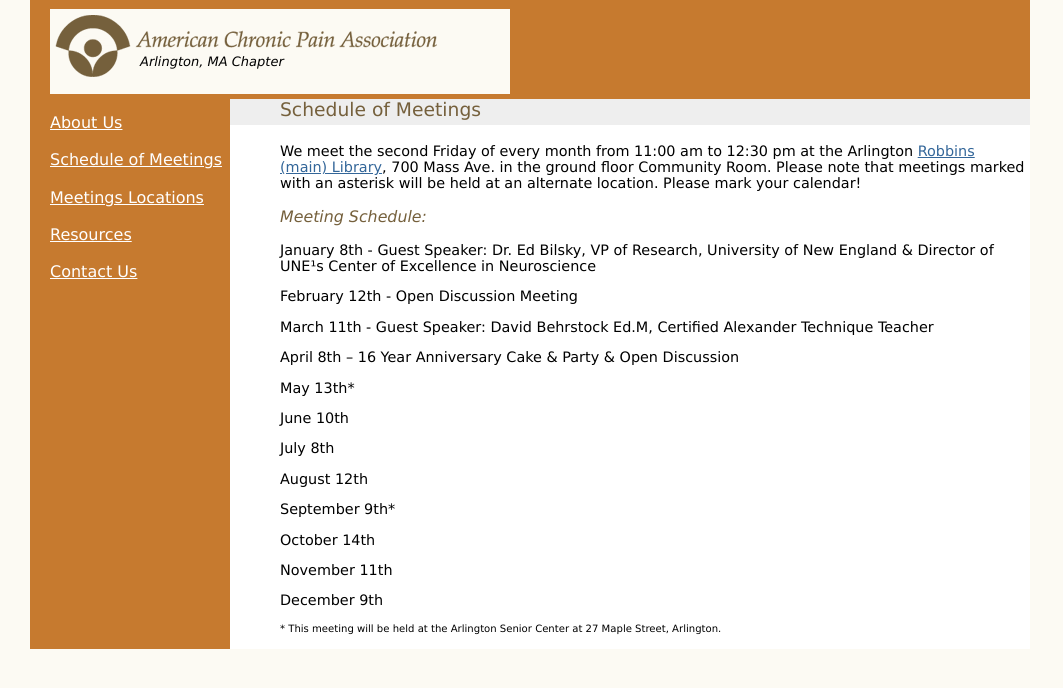
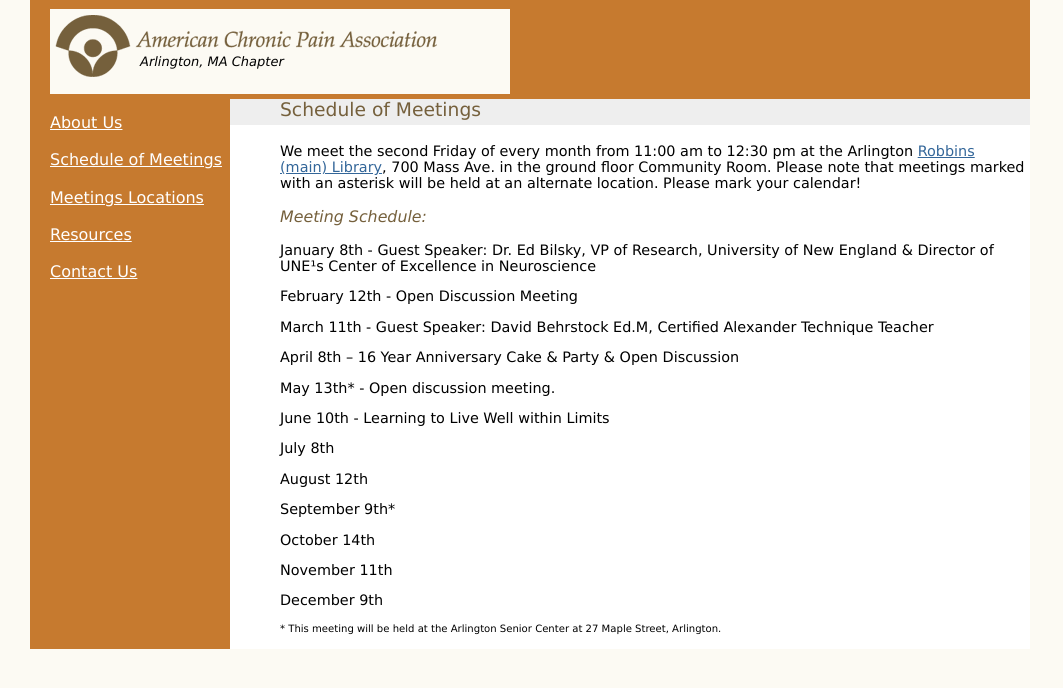
Before and after one commit to legostud/arlingtonacpa-org, a PHP site: page /meetings.php in a window 1280 px wide. Shown: the part 16-704 px from the top of the page, without its empty margins (0-1063 px from the left). Run offline with PHP 8.4, Linux system fonts and the light colour scheme.

Commit message:
New Meeting descriptions

```diff
--- a/meetings.php
+++ b/meetings.php
@@ -26,8 +26,8 @@ New England &amp; Director of UNE¹s Center of Excellence in Neuroscience</p>
 			<p>February 12th - Open Discussion Meeting</p>
 			<p>March 11th - Guest Speaker: David Behrstock Ed.M, Certified Alexander Technique Teacher</p>
 			<p>April 8th – 16 Year Anniversary Cake &amp; Party &amp; Open Discussion</p>
-			<p>May 13th*</p>
-			<p>June 10th</p>
+			<p>May 13th* - Open discussion meeting.</p>
+			<p>June 10th - Learning to Live Well within Limits</p>
 			<p>July 8th</p>
 			<p>August 12th</p>
 			<p>September 9th*</p>
```
